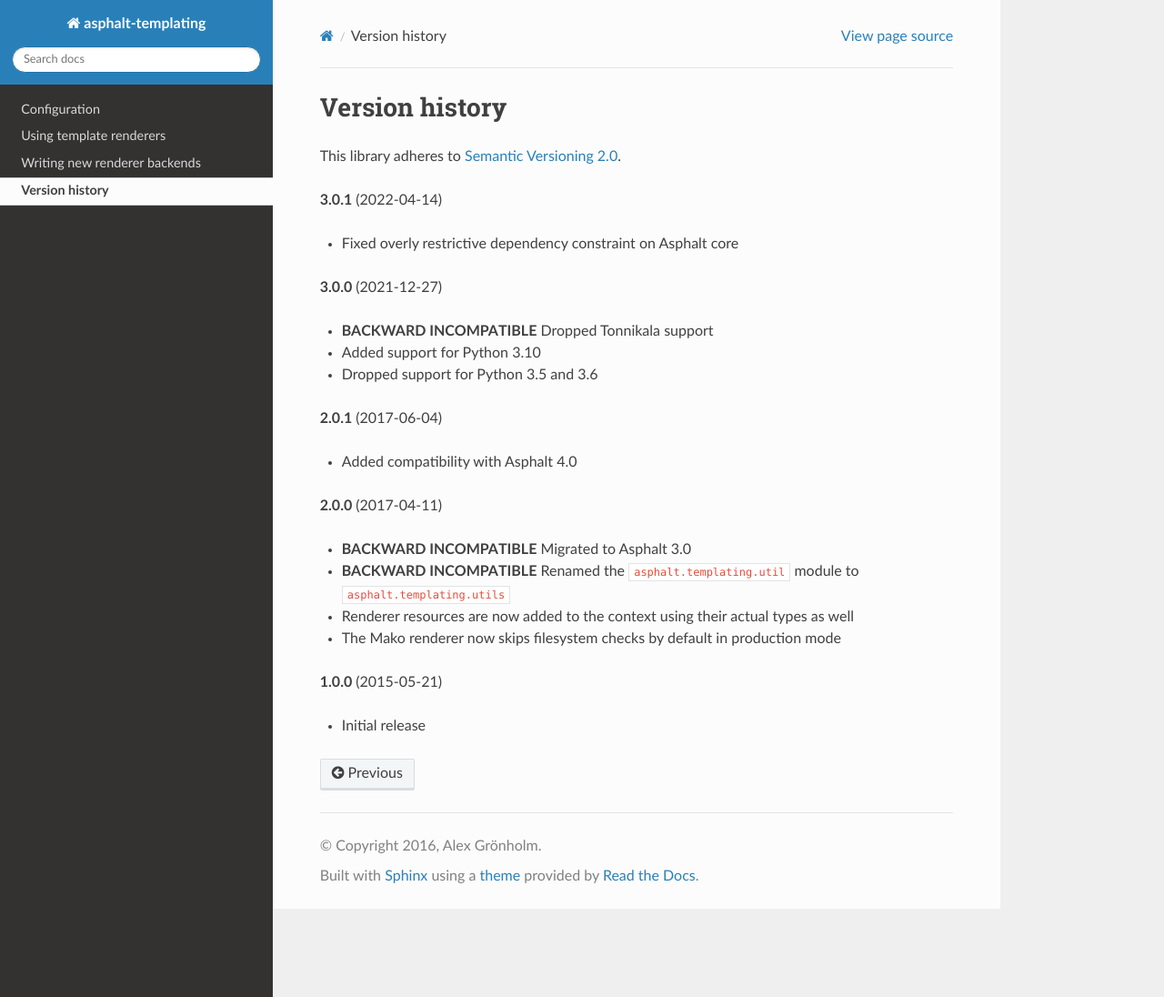
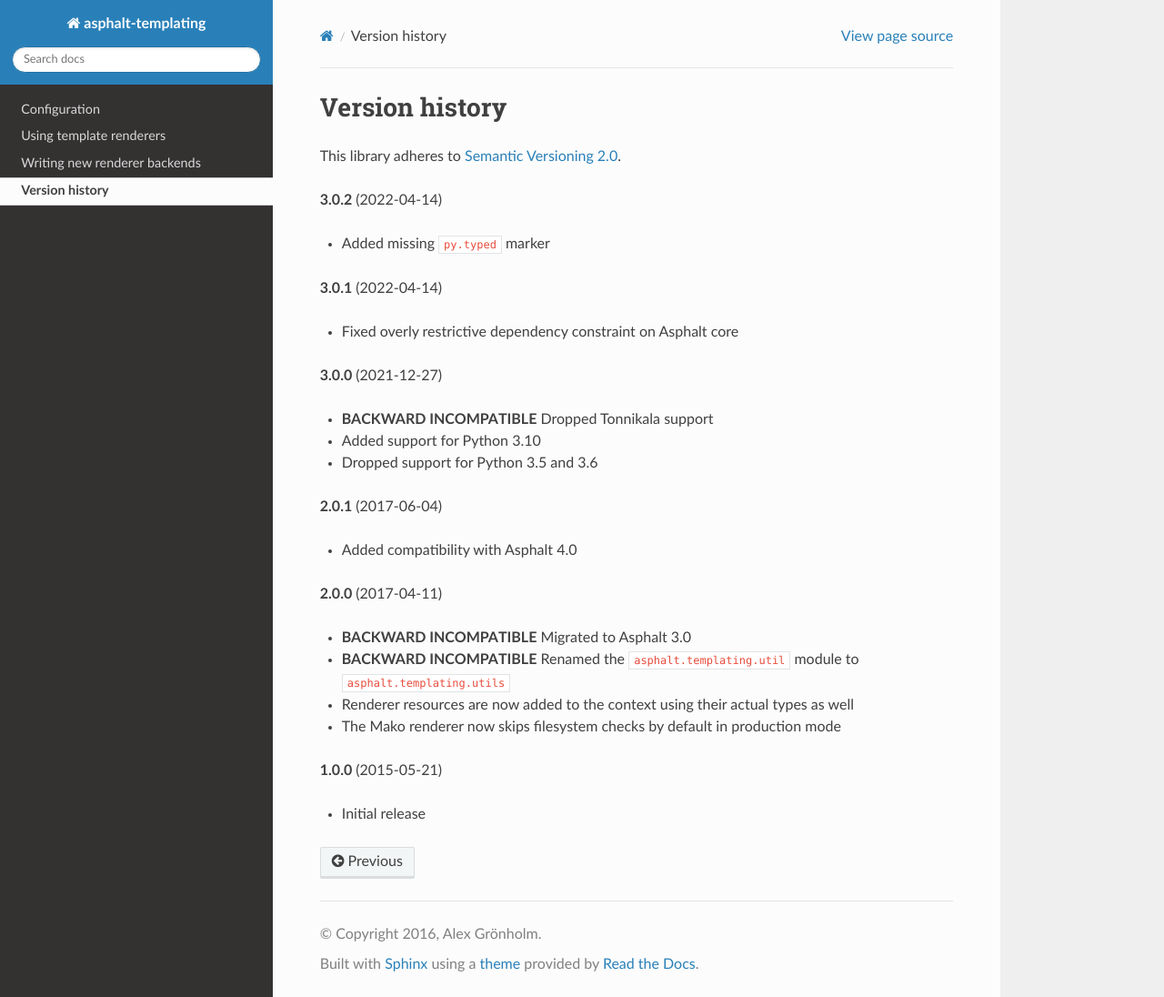
Before and after one commit to asphalt-framework/asphalt-templating, a Sphinx documentation site: the page built from docs/versionhistory.rst, in a window 1280 px wide and 1096 px high. Shown: the whole window at 91% size. Built offline with Sphinx 7.4.7 and the Read the Docs theme 2.0.0, drawn with Linux system fonts in a browser that asks for light colours; the version number could not be read and is left out.

Commit message:
Added missing py.typed marker

```diff
--- a/docs/versionhistory.rst
+++ b/docs/versionhistory.rst
@@ -2,6 +2,10 @@ Version history
 ===============
 
 This library adheres to `Semantic Versioning 2.0 <http://semver.org/>`_.
+
+**3.0.2** (2022-04-14)
+
+- Added missing ``py.typed`` marker
 
 **3.0.1** (2022-04-14)
 
```
Also changed, not shown: 1 other file.
